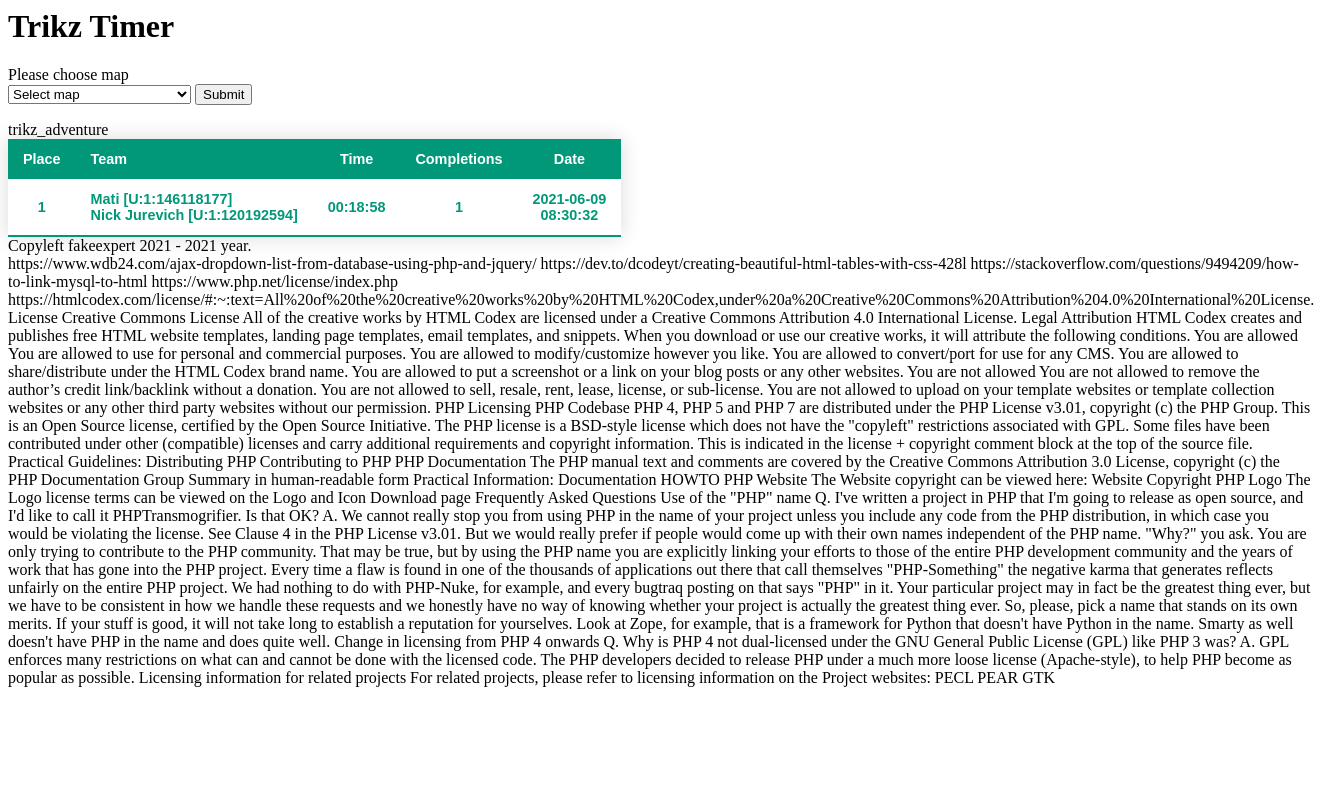
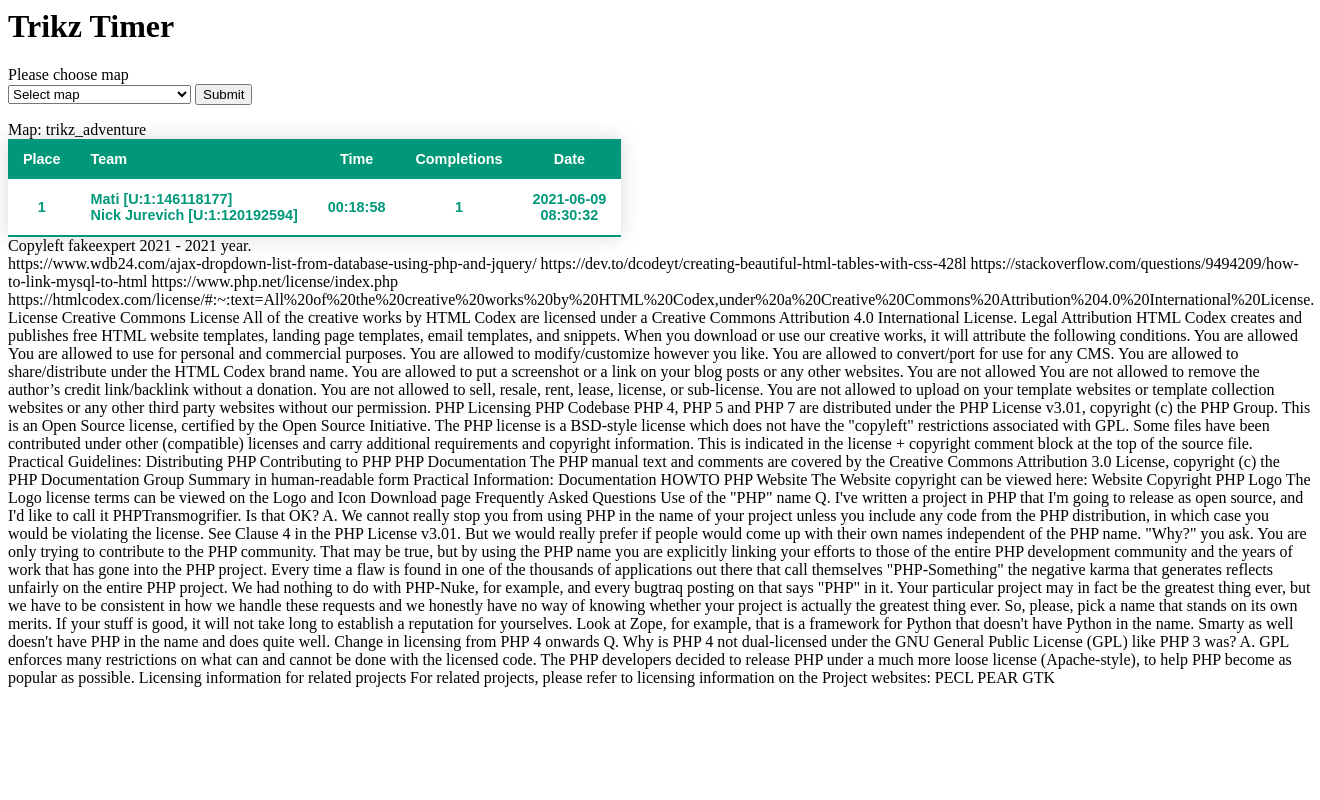
Before and after one commit to DeadSurfer/trikz, a PHP site: page /index5.php in a window 1320 px wide. Run offline with PHP 8.4, Linux system fonts and the light colour scheme; data comes from the database, SQL or seed files in the repository; some libraries are stand-ins or nearby versions.

Commit message:
Update index5.php

```diff
--- a/index5.php
+++ b/index5.php
@@ -148,7 +148,7 @@
 	//$name = $_POST
 	?>
 	<?php
-	echo $name;
+	echo "Map: $name";
 	?>
 	<table class="styled-table"> <!--//https://dev.to/dcodeyt/creating-beautiful-html-tables-with-css-428l https://dev.to/dcodeyt/creating-beautiful-html-tables-with-css-428l-->
 		<thead>
```
